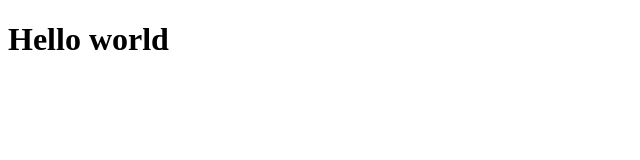
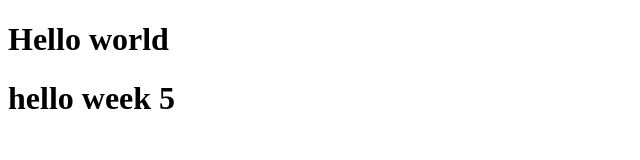
Before and after one commit to Miriamchy/Assignments, a plain HTML site: page index.html in a window 1280 px wide. Shown: the whole page, without its empty margins (0-640 px from the left). Drawn offline with Linux system fonts and the light colour scheme.

Commit message:
second commit by Chiamaka Miriam

```diff
--- a/index.html
+++ b/index.html
@@ -8,5 +8,6 @@
 </head>
 <body>
     <h1> Hello world</h1>
+    <h1> hello week 5</h1>
 </body>
 </html>
```
